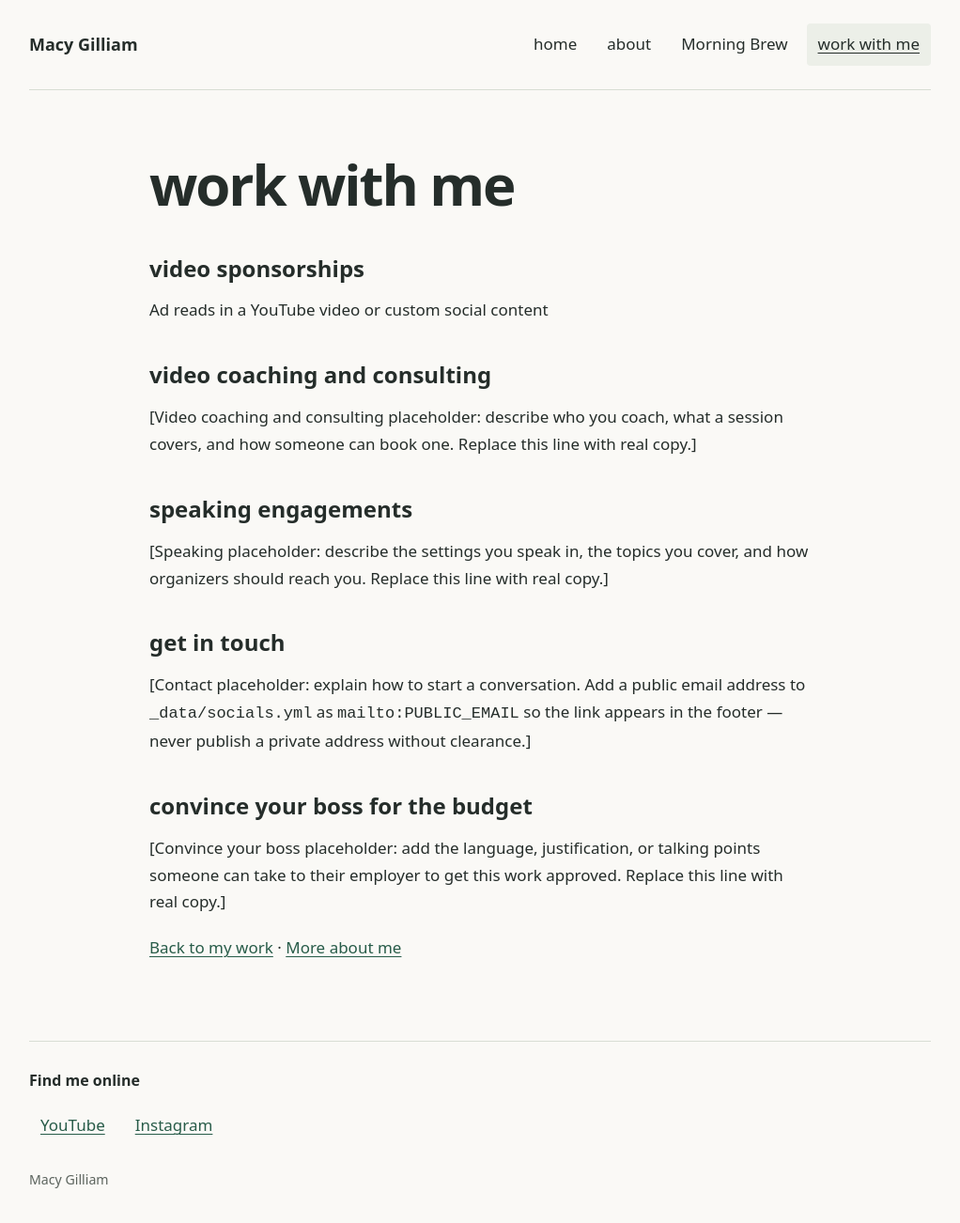
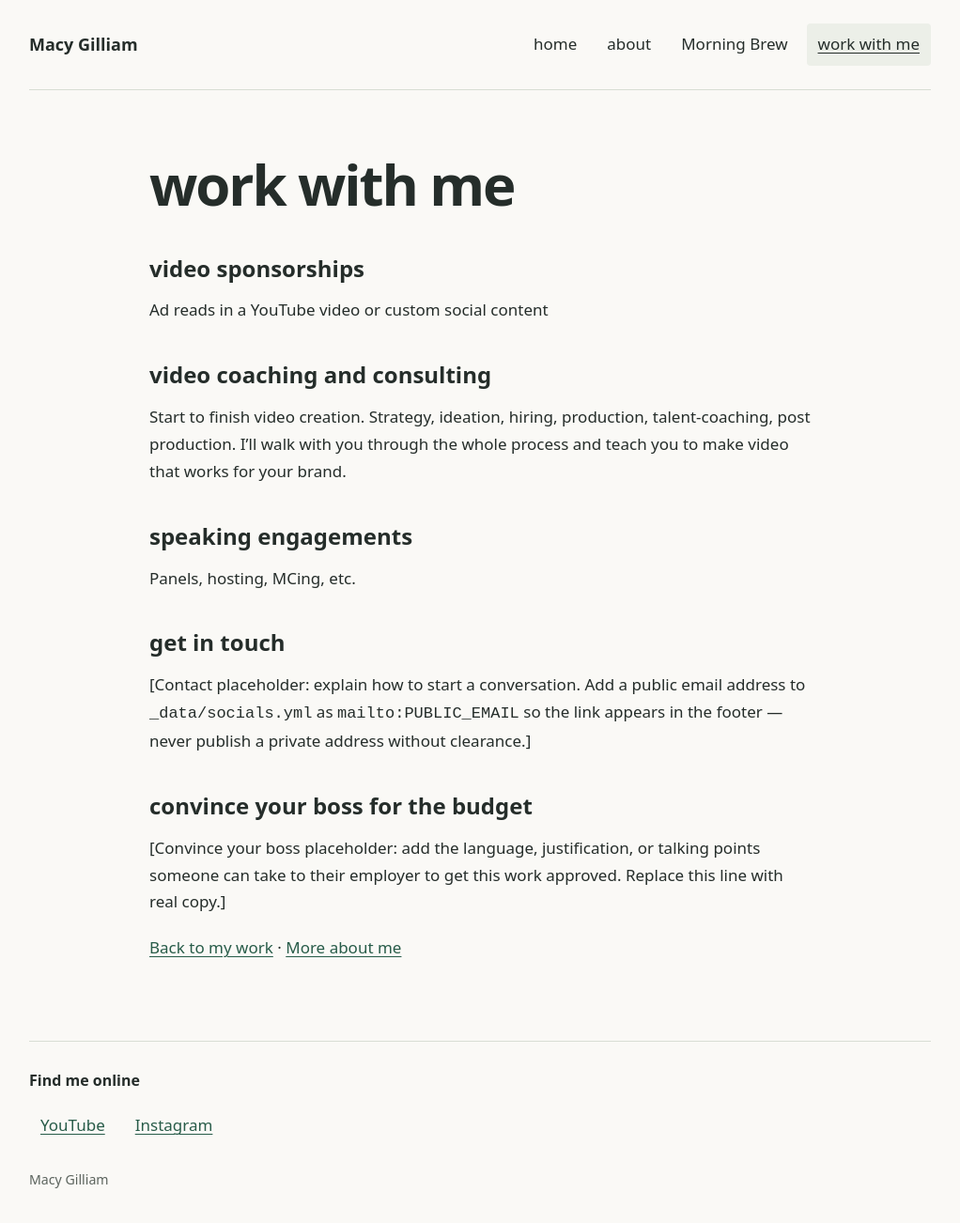
Before and after one commit to macyagilliam/macyagilliam, a Jekyll site: the page built from work-with-me.md, in a window 1280 px wide. Shown: the whole page at 94% size, without its empty margins (129-1151 px from the left). Built offline with Jekyll 4.4.1, drawn with Linux system fonts in a browser that asks for light colours.

Commit message:
Fill in the speaking and video coaching descriptions

```diff
--- a/work-with-me.md
+++ b/work-with-me.md
@@ -9,11 +9,11 @@ Ad reads in a YouTube video or custom social content
 
 ## video coaching and consulting
 
-[Video coaching and consulting placeholder: describe who you coach, what a session covers, and how someone can book one. Replace this line with real copy.]
+Start to finish video creation. Strategy, ideation, hiring, production, talent-coaching, post production. I’ll walk with you through the whole process and teach you to make video that works for your brand.
 
 ## speaking engagements
 
-[Speaking placeholder: describe the settings you speak in, the topics you cover, and how organizers should reach you. Replace this line with real copy.]
+Panels, hosting, MCing, etc.
 
 ## get in touch
 
```
